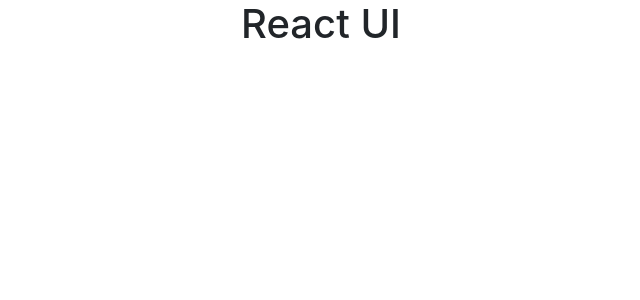
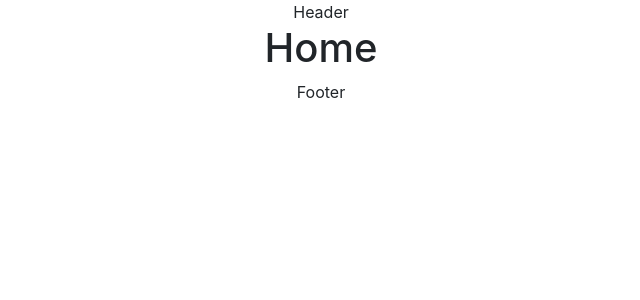
Before and after one commit to jltzbrg/react-ui-projects, a React (Create React App) app: page / in a window 1280 px wide. Shown: the top 300 px of the page, without its empty margins (319-959 px from the left). Built offline with nearby package versions, Linux system fonts and the light colour scheme.

Commit message:
Create Layout, Home and Rotated Pages with Navigation

```diff
--- a/src/App.js
+++ b/src/App.js
@@ -1,9 +1,17 @@
+import { BrowserRouter as Router, Route, Routes } from "react-router-dom";
 import "./App.css";
+import Home from "./Projects/Home";
+import Rotated from "./Projects/Rotated";
 
 function App() {
   return (
     <div className="App">
-      <h1>React UI</h1>
+      <Router>
+        <Routes>
+          <Route path="/" exact element={<Home />} />
+          <Route path="/rotated" element={<Rotated />} />
+        </Routes>
+      </Router>
     </div>
   );
 }
--- a/src/Projects/Home/index.js
+++ b/src/Projects/Home/index.js
@@ -0,0 +1,12 @@
+import React from "react";
+import Layout from "../Layout";
+
+function Home() {
+  return (
+    <Layout>
+      <h1>Home</h1>
+    </Layout>
+  );
+}
+
+export default Home;
--- a/src/Projects/Layout/Footer.js
+++ b/src/Projects/Layout/Footer.js
@@ -0,0 +1,7 @@
+import React from "react";
+
+function Footer() {
+  return <div>Footer</div>;
+}
+
+export default Footer;
--- a/src/Projects/Layout/Header.js
+++ b/src/Projects/Layout/Header.js
@@ -0,0 +1,7 @@
+import React from "react";
+
+function Header() {
+  return <div>Header</div>;
+}
+
+export default Header;
--- a/src/Projects/Layout/index.js
+++ b/src/Projects/Layout/index.js
@@ -0,0 +1,15 @@
+import React from "react";
+import Header from "./Header";
+import Footer from "./Footer";
+
+function Layout({ children }) {
+  return (
+    <div>
+      <Header />
+      <div className="content">{children}</div>
+      <Footer />
+    </div>
+  );
+}
+
+export default Layout;
--- a/src/Projects/Rotated/index.js
+++ b/src/Projects/Rotated/index.js
@@ -0,0 +1,12 @@
+import React from "react";
+import Layout from "../Layout";
+
+function Rotated() {
+  return (
+    <Layout>
+      <h1>Rotated</h1>
+    </Layout>
+  );
+}
+
+export default Rotated;
```
